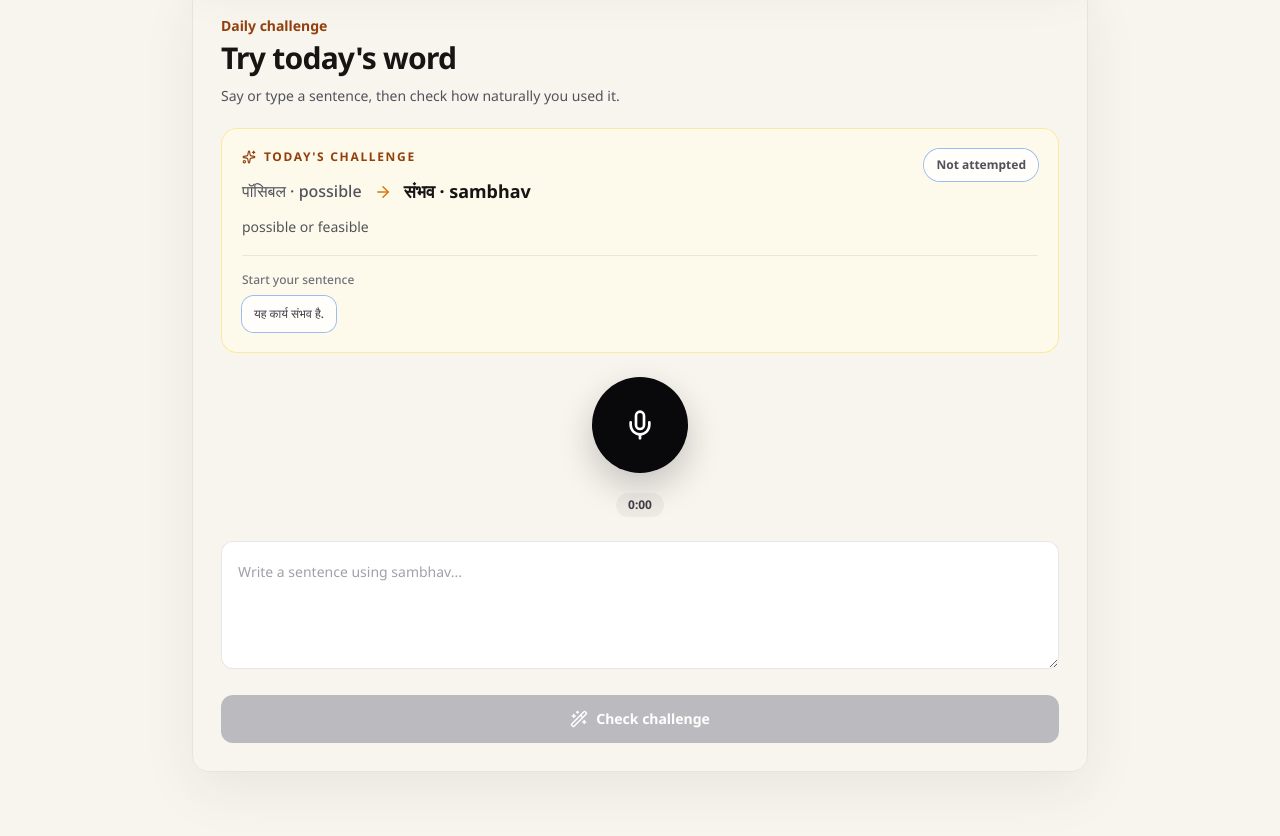
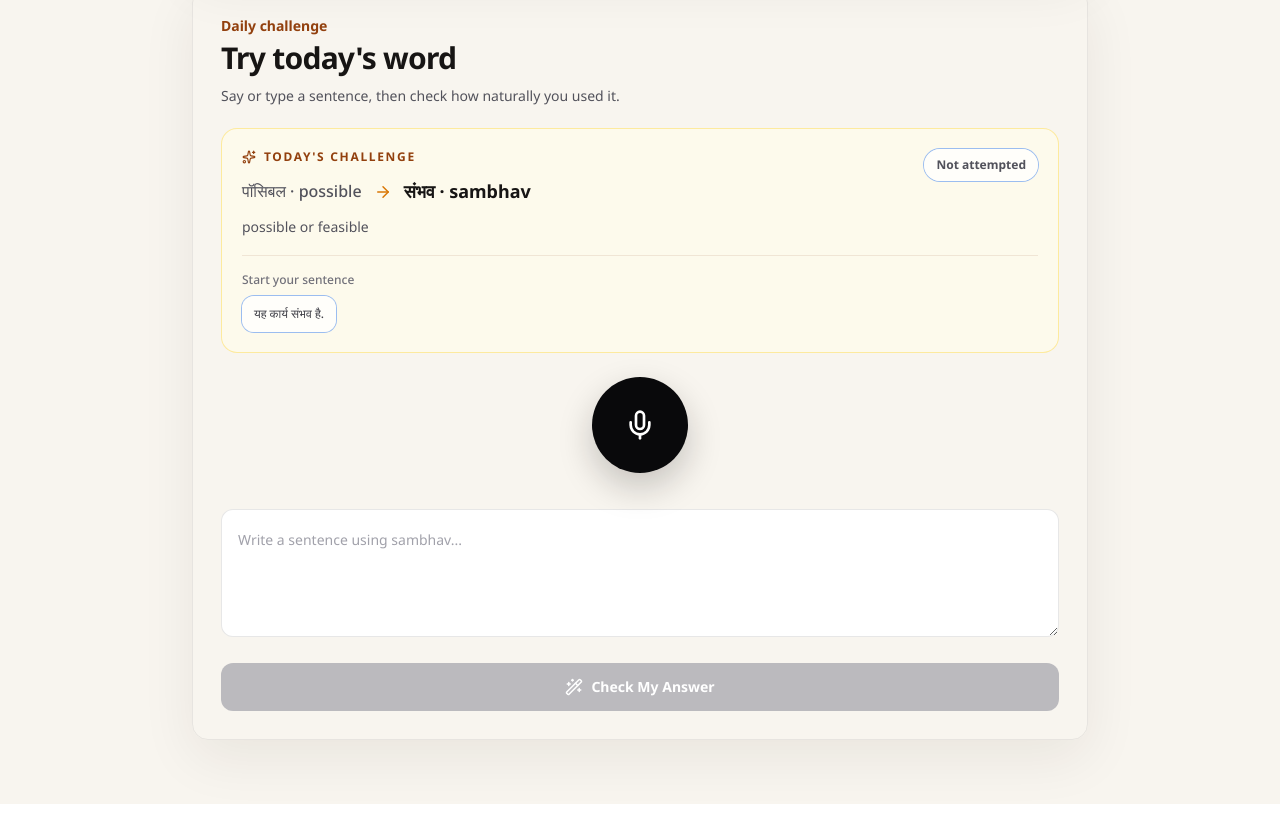
Before and after one commit to r1999-ron/satya-vachan, a Next.js app: page / in a window 1280 px wide. Shown: the part 958-1794 px from the top of the page. After the commit the page ends 1762 px from the top, so only its background shows below. Built offline with nearby package versions, Linux system fonts and the light colour scheme.

Commit message:
home page fixes

```diff
--- a/components/audio/RecorderButton.tsx
+++ b/components/audio/RecorderButton.tsx
@@ -47,6 +47,7 @@ export type RecorderState =
 type RecorderButtonProps = {
   className?: string;
   disabled?: boolean;
+  hideDuration?: boolean;
   maxDurationMs?: number;
   variant?: "default" | "continuation";
   onRecordingComplete?: (recording: RecordingResult) => void;
@@ -56,6 +57,7 @@ type RecorderButtonProps = {
 export function RecorderButton({
   className,
   disabled = false,
+  hideDuration = false,
   maxDurationMs = DEFAULT_MAX_RECORDING_MS,
   variant = "default",
   onRecordingComplete,
@@ -463,7 +465,7 @@ export function RecorderButton({
                 ) : null}
               </div>
             ) : null}
-            {!isContinuationVariant ? (
+            {!hideDuration && !isContinuationVariant ? (
               <span className="mt-2 inline-flex rounded-full bg-zinc-900/[0.045] px-3 py-1 text-xs font-bold text-zinc-700 dark:bg-white/8 dark:text-zinc-200">
                 {formatRecordingDuration(durationMs)}
               </span>
--- a/components/challenge/DailyChallenge.tsx
+++ b/components/challenge/DailyChallenge.tsx
@@ -232,6 +232,7 @@ export function DailyChallenge({ word }: { word: WordEntry }) {
             key={recorderResetKey}
             className="border-0 bg-transparent p-0 dark:bg-transparent"
             disabled={isBusy}
+            hideDuration
             onRecordingComplete={(recording) => void transcribeRecording(recording)}
             onStateChange={(nextState: RecorderState) => {
               if (nextState === "recording") {
@@ -286,7 +287,7 @@ export function DailyChallenge({ word }: { word: WordEntry }) {
           )}
         >
           <WandSparkles size={18} aria-hidden="true" />
-          {isValidating ? "Checking..." : "Check challenge"}
+          {isValidating ? "Checking..." : "Check My Answer"}
         </button>
       </GlassCard>
 
```
